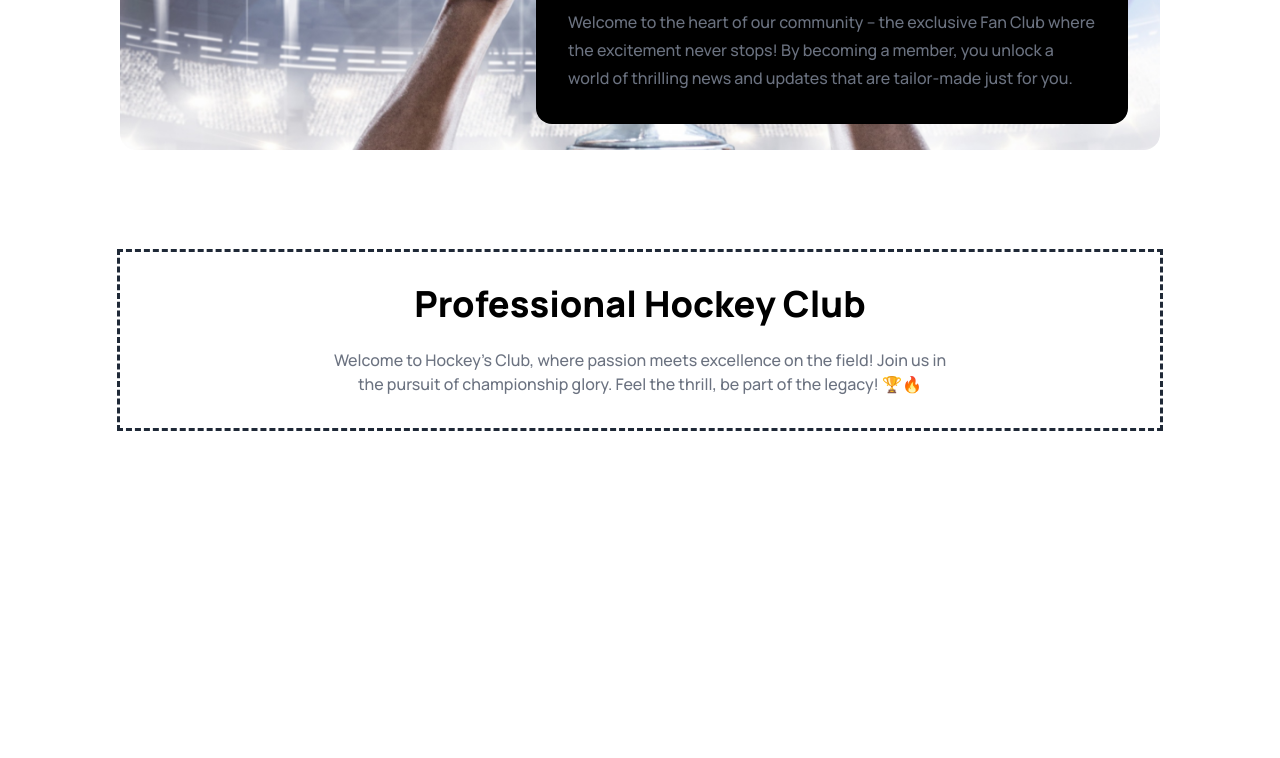
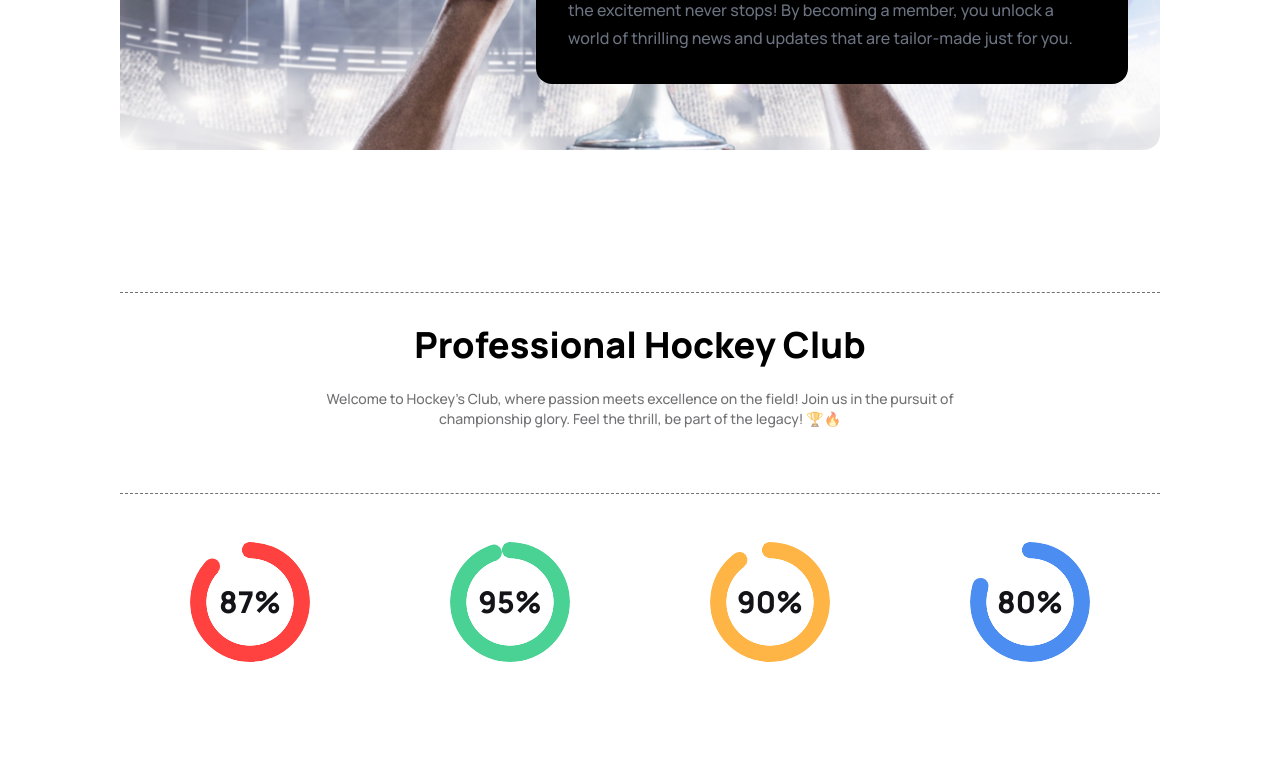
Before and after one commit to rafhan59/b9a3-1520, a plain HTML site: page index.html in a window 1280 px wide. Shown: the part 543-1301 px from the top of the page. Before the commit the page ends 1067 px from the top, so only its background shows below. Drawn offline with nearby package versions, Linux system fonts and the light colour scheme.

Commit message:
Spinner Section Touched

```diff
--- a/index.html
+++ b/index.html
@@ -77,7 +77,7 @@
               </div>
         </nav>
 
-        <section class="carousel-banner">
+        <section class="carousel-banner mb-48 md:mb-24">
             <div class="carousel relative rounded-xl md:rounded-2xl">
                 <div id="slide1" class="carousel-item relative w-full">
                   <img src="./Images/1.png" class="w-full" />
@@ -110,8 +110,8 @@
                 </div>
               </div>
               <div class="flex justify-end">
-                <div class="card w-full md:w-3/5 bg-base-100 shadow-xl">
-                    <div class="card-body bg-black text-white rounded-2xl absolute md:bottom-8 md:right-8 p-4 md:p-8">
+                <div class="card w-full max-h-36 md:w-3/5 bg-base-100 shadow-xl mb-10">
+                    <div class="card-body bg-black text-white rounded-2xl absolute mb-10 md:bottom-8 md:right-8 p-4 md:p-8">
                       <h2 class="card-title pb-2 md:pb-4 font-extrabold text-base md:text-2xl">Join Our Fanclub To Get exciting News</h2>
                       <p class="text-gray-500 text-xs md:text-base font-medium p leading-normal md:leading-7">Welcome to the heart of our community – the exclusive Fan Club where the excitement never stops! By becoming a member, you unlock a world of thrilling news and updates that are tailor-made just for you.</p>
                     </div>
@@ -122,11 +122,29 @@
 
 
     <main>
-        <section class="professional_hockey my-24">
-            <div class="text-section outline-dashed outline-10 outline-offset-10">
-                <h1 class="text-4xl font-extrabold text-black pt-8 pb-6 text-center">Professional Hockey Club</h1>
-                <p class="text-center max-w-[640px] mx-auto text-base font-medium text-gray-500 pb-8">Welcome to Hockey's Club, where passion meets excellence on the field! Join us in the pursuit of championship glory. Feel the thrill, be part of the legacy! 🏆🔥</p>
-            </div>
+        <section class="professional_hockey mt-36 md:my-24">
+                <div class="border-text">
+                    <hr class="md:mt-24 border-dashed border-[#13131899]"></hr>
+                  <div class="text-section outline-10 outline-offset-10">
+                      <h1 class="text-xl md:text-4xl font-extrabold text-black pt-8 pb-6 text-center">Professional Hockey Club</h1>
+                      <p class="text-center max-w-[640px] mx-auto text-sm font-medium text-[#13131899] pb-8">Welcome to Hockey's Club, where passion meets excellence on the field! Join us in the pursuit of championship glory. Feel the thrill, be part of the legacy! 🏆🔥</p>
+                    <hr class="md:mt-8 border-dashed h-[1px] border-[#13131899]"></hr>
+                  </div>
+                </div>
+                <div class="spinner flex flex-col md:flex-row justify-center md:justify-around mt-6 md:mt-12">
+                  <div class="spin1 mx-auto">
+                    <div class="radial-progress text-[#ff4240] " style="--value:87; --size:7.5rem; --thickness: 1rem; " role="progressbar"><h1 class="text-3xl font-extrabold text-[#131318]">87%</h1></div>
+                  </div>
+                  <div class="spin2 mx-auto">
+                    <div class="radial-progress text-[#49D293] text-3xl font-extrabold" style="--value:95; --size:7.5rem; --thickness: 1rem; " role="progressbar"><h1 class="text-3xl font-extrabold text-[#131318]">95%</h1></div>
+                  </div>
+                  <div class="spin3 mx-auto">
+                    <div class="radial-progress text-[#ffb546] text-3xl font-extrabold" style="--value:90; --size:7.5rem; --thickness: 1rem; " role="progressbar"><h1 class="text-3xl font-extrabold text-[#131318]">90%</h1></div>
+                  </div>
+                  <div class="spin4 mx-auto">
+                    <div class="radial-progress text-[#4c8df1] text-3xl font-extrabold" style="--value:80; --size:7.5rem; --thickness: 1rem; " role="progressbar"><h1 class="text-3xl font-extrabold text-[#131318]">80%</h1></div>
+                  </div>
+                </div>
         </section>
     </main>
 
```
